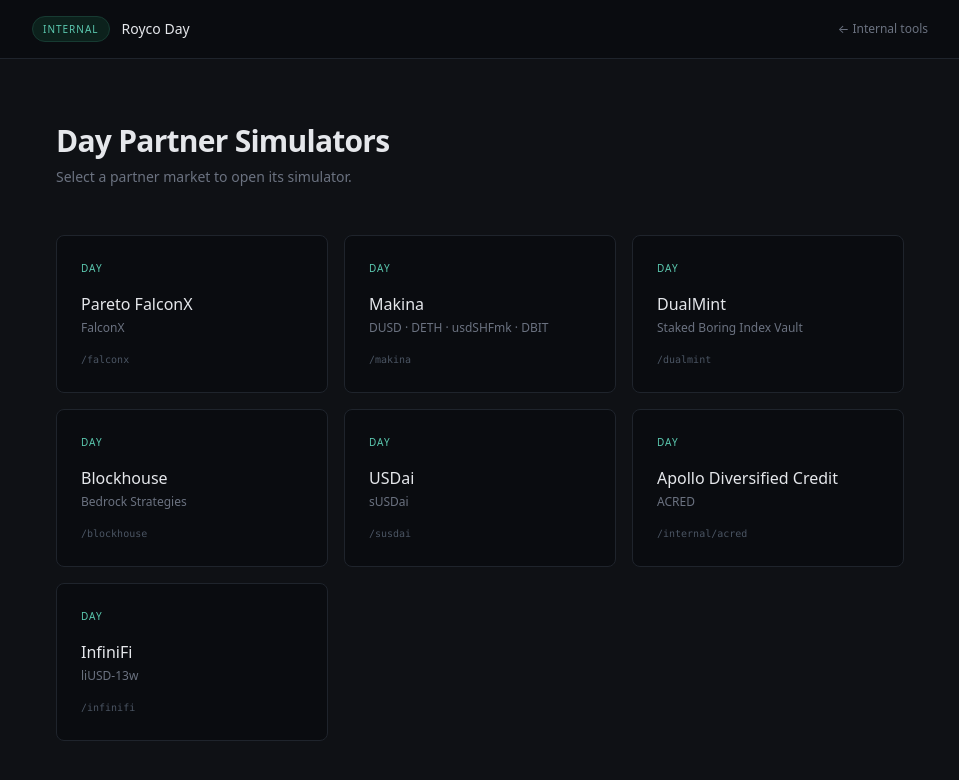
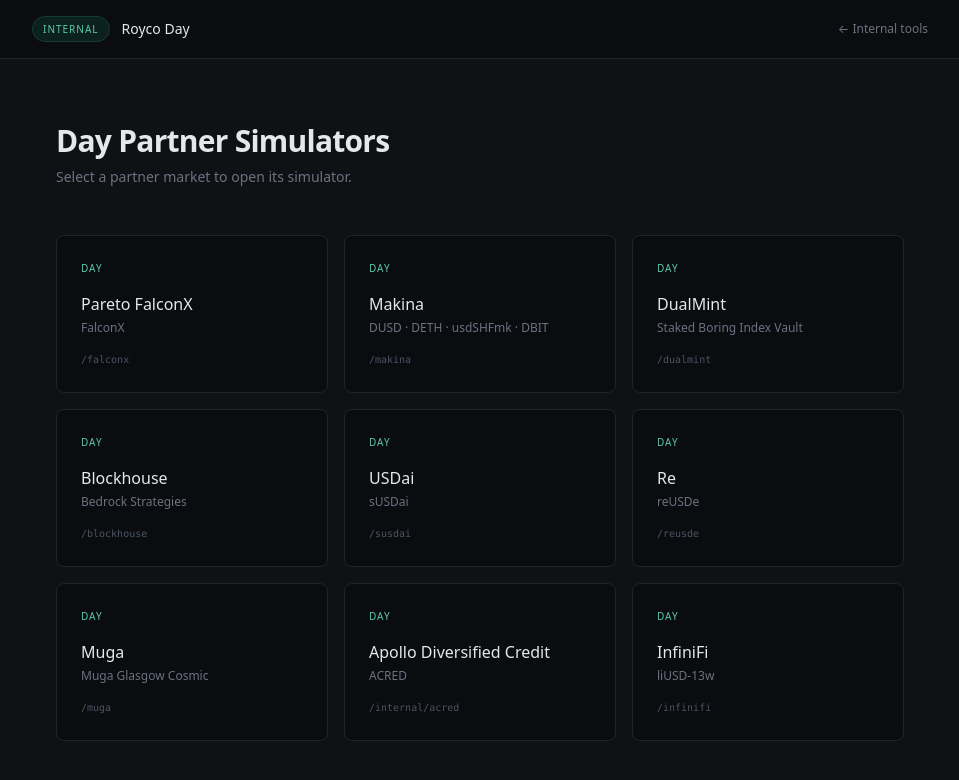
Before and after one commit to roycoprotocol/royco-simulator, a Next.js app: page /internal/day-partners in a window 1280 px wide. Shown: the top 780 px of the page, without its empty margins (160-1119 px from the left). Built offline with nearby package versions, Linux system fonts and the light colour scheme.

Commit message:
Add reUSDe and Muga to Day Partners

```diff
--- a/app/internal/day-partners/page.tsx
+++ b/app/internal/day-partners/page.tsx
@@ -31,6 +31,16 @@
     name: "USDai",
     asset: "sUSDai",
     href: "/susdai",
+  },
+  {
+    name: "Re",
+    asset: "reUSDe",
+    href: "/reusde",
+  },
+  {
+    name: "Muga",
+    asset: "Muga Glasgow Cosmic",
+    href: "/muga",
   },
   {
     name: "Apollo Diversified Credit",
```
